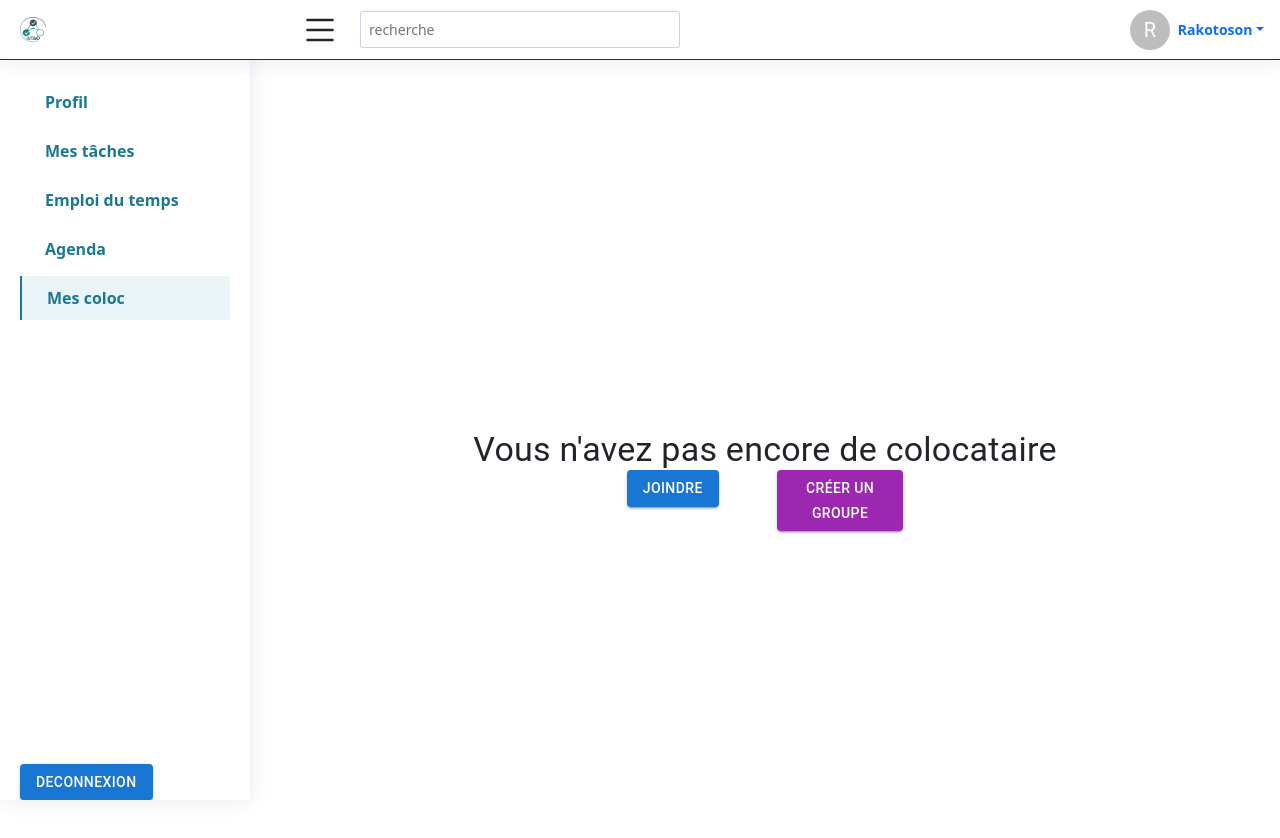
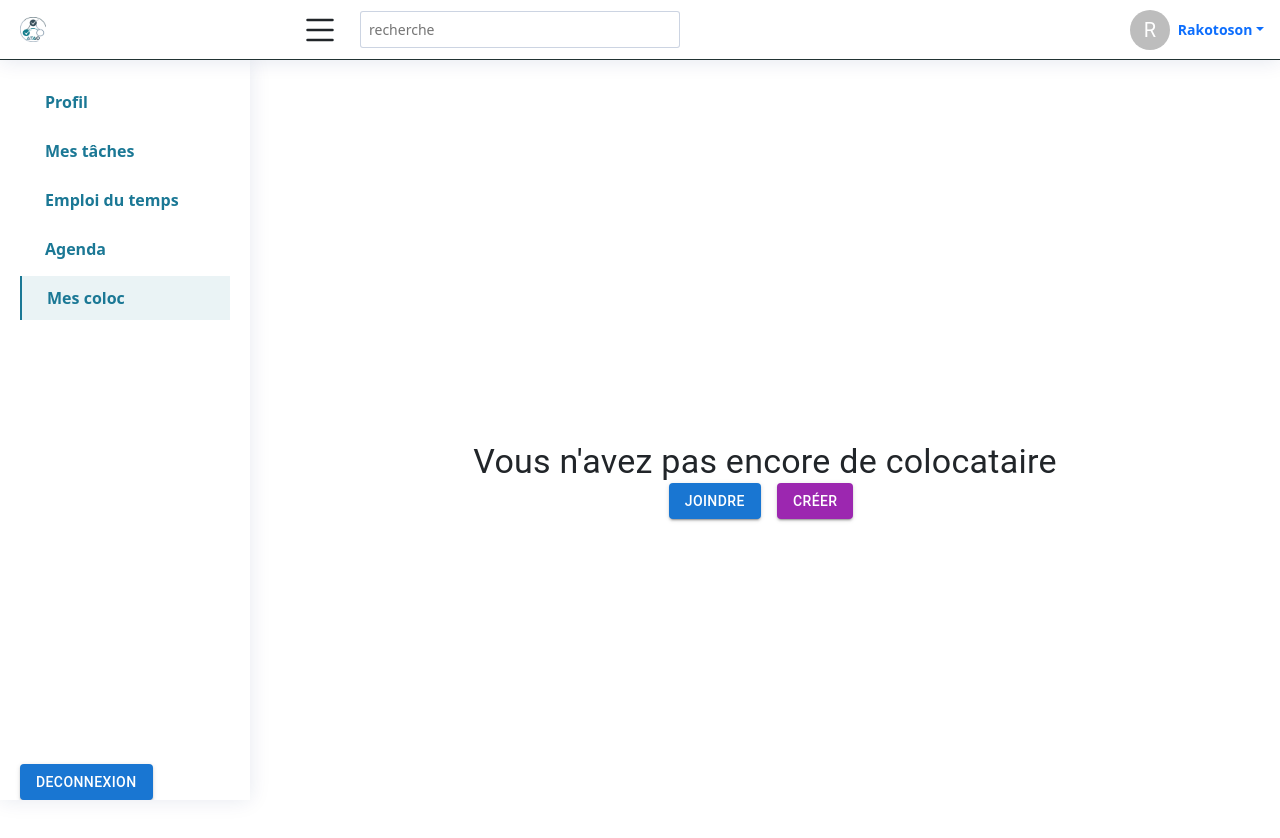
Before and after one commit to Shiro-cha/atao-front, a React (Create React App) app: page /coloc in a window 1280 px wide. Shown: the top 838 px of the page. Built offline with nearby package versions, Linux system fonts and the light colour scheme.

Commit message:
Message by stp

```diff
--- a/src/components/NoColoc.js
+++ b/src/components/NoColoc.js
@@ -65,7 +65,7 @@ const NoRoommate = () => {
       </div>
       <div className="col-6">
       <Button variant="contained" color="secondary" onClick={handleCreateDialogOpen}>
-        Créer un groupe
+        Créer
       </Button>
       <Dialog open={openCreateDialog} onClose={handleCreateDialogClose}>
         <DialogTitle>Création de groupe</DialogTitle>
```
